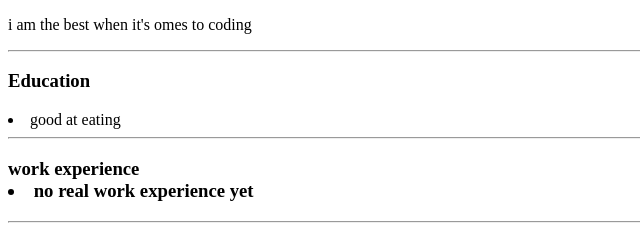
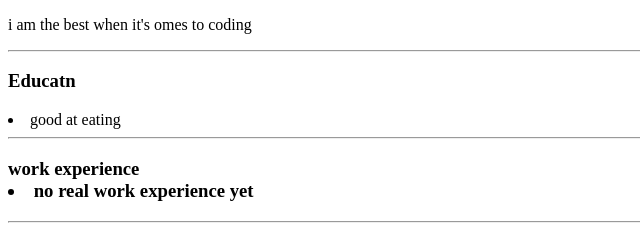
Before and after one commit to osawarudestiny/my-own-work, a plain HTML site: page index.html in a window 1280 px wide. Shown: the part 238-476 px from the top of the page, 0-640 px from the left. Drawn offline with Linux system fonts and the light colour scheme.

Commit message:
Update index.html

```diff
--- a/index.html
+++ b/index.html
@@ -14,7 +14,7 @@
     </p>
 
 <hr></hr>
-<h3>Education</h3>
+<h3>Educatn</h3>
     <li>good at eating </li>
 
 <hr></hr>
```
